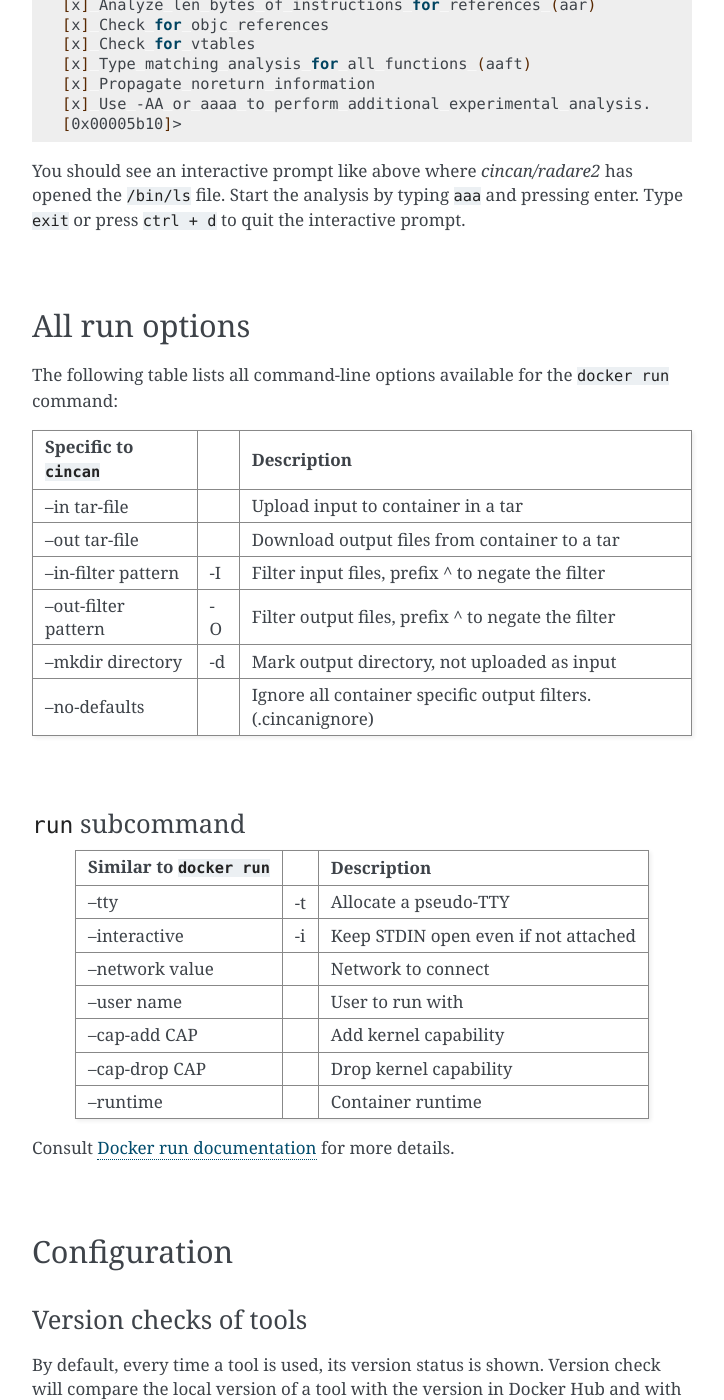
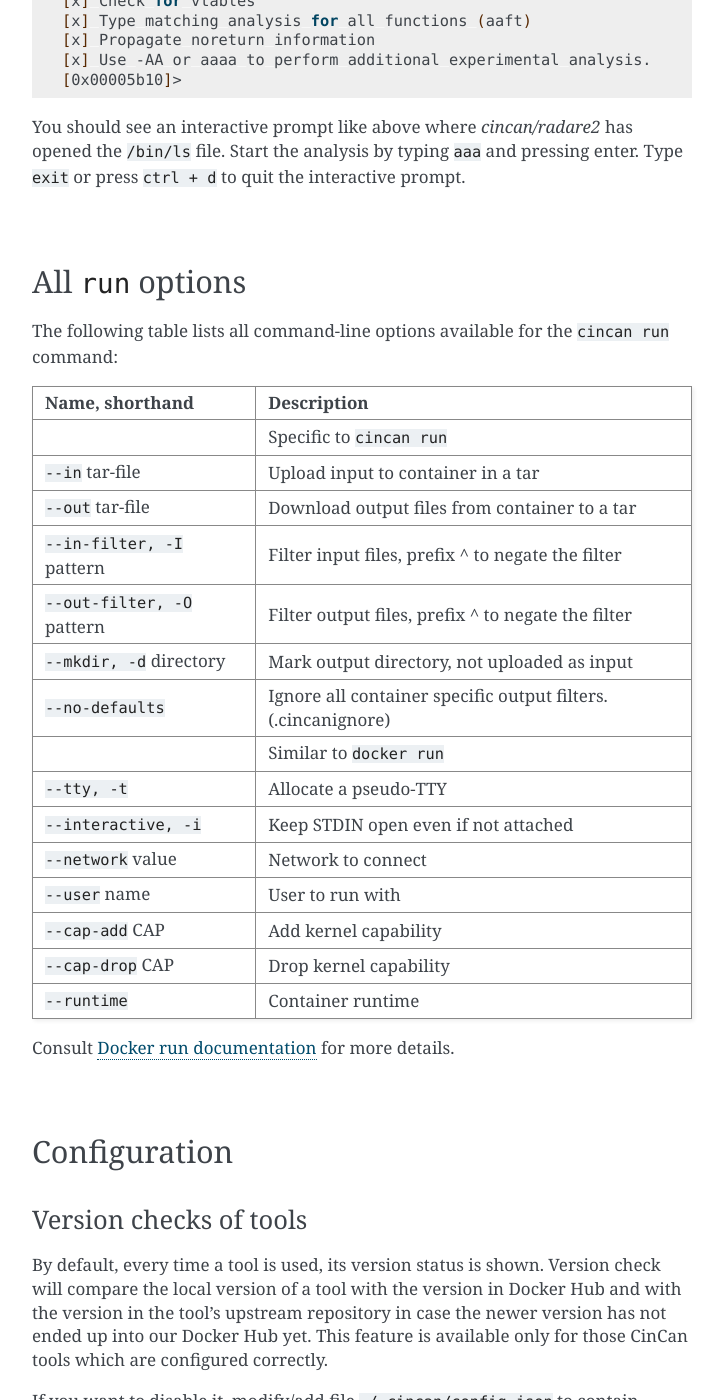
Before and after one commit to cincanproject/cincan-command, a Sphinx documentation site: the page built from docs/advanced_usage.rst, in a window 1280 px wide and 1400 px high, scrolled down 5522 px. Shown: the whole window, without its empty margins (388-1112 px from the left). Built offline with Sphinx 7.4.7, drawn with Linux system fonts in a browser that asks for light colours; some of the changed text lies outside the part shown.

Commit message:
Adjusted cincan run options table

```diff
--- a/docs/advanced_usage.rst
+++ b/docs/advanced_usage.rst
@@ -230,53 +230,47 @@
 
 |
 
----------------
-All run options
----------------
+-------------------
+All ``run`` options
+-------------------
 
-The following table lists all command-line options available for the ``docker run`` command:
+The following table lists all command-line options available for the ``cincan run`` command:
 
-+-------------------------+--------+---------------------------------------------------------------+
-| Specific to ``cincan``  |        | Description                                                   |
-+=========================+========+===============================================================+
-| | --in tar-file         |        | Upload input to container in a tar                            |
-+-------------------------+--------+---------------------------------------------------------------+
-| | --out tar-file        |        | Download output files from container to a tar                 |
-+-------------------------+--------+---------------------------------------------------------------+
-| | --in-filter pattern   | | -I   | Filter input files, prefix ^ to negate the filter             |
-+-------------------------+--------+---------------------------------------------------------------+
-| | --out-filter pattern  | | -O   | Filter output files, prefix ^ to negate the filter            |
-+-------------------------+--------+---------------------------------------------------------------+
-| | --mkdir directory     | | -d   | Mark output directory, not uploaded as input                  |
-+-------------------------+--------+---------------------------------------------------------------+
-| | --no-defaults         |        | Ignore all container specific output filters. (.cincanignore) |
-+-------------------------+--------+---------------------------------------------------------------+
++------------------------------------+---------------------------------------------------------------+
+| Name, shorthand                    | Description                                                   |
++====================================+===============================================================+
+|                                    | Specific to ``cincan run``                                    |
++------------------------------------+---------------------------------------------------------------+
+| ``--in`` tar-file                  | Upload input to container in a tar                            |
++------------------------------------+---------------------------------------------------------------+
+| ``--out`` tar-file                 | Download output files from container to a tar                 |
++------------------------------------+---------------------------------------------------------------+
+| ``--in-filter, -I`` pattern        | Filter input files, prefix ^ to negate the filter             |
++------------------------------------+---------------------------------------------------------------+
+| ``--out-filter, -O`` pattern       | Filter output files, prefix ^ to negate the filter            |
++------------------------------------+---------------------------------------------------------------+
+| ``--mkdir, -d`` directory          | Mark output directory, not uploaded as input                  |
++------------------------------------+---------------------------------------------------------------+
+| ``--no-defaults``                  | Ignore all container specific output filters. (.cincanignore) |
++------------------------------------+---------------------------------------------------------------+
+|                                    | Similar to ``docker run``                                     |
++------------------------------------+---------------------------------------------------------------+
+| ``--tty, -t``                      | Allocate a pseudo-TTY                                         |
++------------------------------------+---------------------------------------------------------------+
+| ``--interactive, -i``              | Keep STDIN open even if not attached                          |
++------------------------------------+---------------------------------------------------------------+
+| ``--network`` value                | Network to connect                                            |
++------------------------------------+---------------------------------------------------------------+
+| ``--user`` name                    | User to run with                                              |
++------------------------------------+---------------------------------------------------------------+
+| ``--cap-add`` CAP                  | Add kernel capability                                         |
++------------------------------------+---------------------------------------------------------------+
+| ``--cap-drop`` CAP                 | Drop kernel capability                                        |
++------------------------------------+---------------------------------------------------------------+
+| ``--runtime``                      | Container runtime                                             |
++------------------------------------+---------------------------------------------------------------+
 
-|
-
-""""""""""""""""""
-``run`` subcommand
-""""""""""""""""""
-
-+---------------------------+------+---------------------------------------------------------------+
-| Similar to ``docker run`` |      | Description                                                   |
-+===========================+======+===============================================================+
-| --tty                     | | -t | Allocate a pseudo-TTY                                         |
-+---------------------------+------+---------------------------------------------------------------+
-| --interactive             | | -i | Keep STDIN open even if not attached                          |
-+---------------------------+------+---------------------------------------------------------------+
-| --network value           |      | Network to connect                                            |
-+---------------------------+------+---------------------------------------------------------------+
-| --user name               |      | User to run with                                              |
-+---------------------------+------+---------------------------------------------------------------+
-| --cap-add CAP             |      | Add kernel capability                                         |
-+---------------------------+------+---------------------------------------------------------------+
-| --cap-drop CAP            |      | Drop kernel capability                                        |
-+---------------------------+------+---------------------------------------------------------------+
-| --runtime                 |      | Container runtime                                             |
-+---------------------------+------+---------------------------------------------------------------+
-
-Consult `Docker run documentation <(https://docs.docker.com/engine/reference/commandline/run/>`_ for more details.
+Consult `Docker run documentation <https://docs.docker.com/engine/reference/commandline/run/>`_ for more details.
 
 |
 
```
